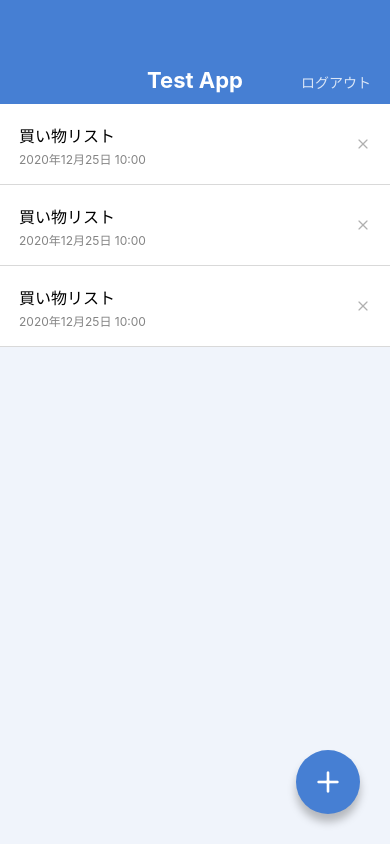
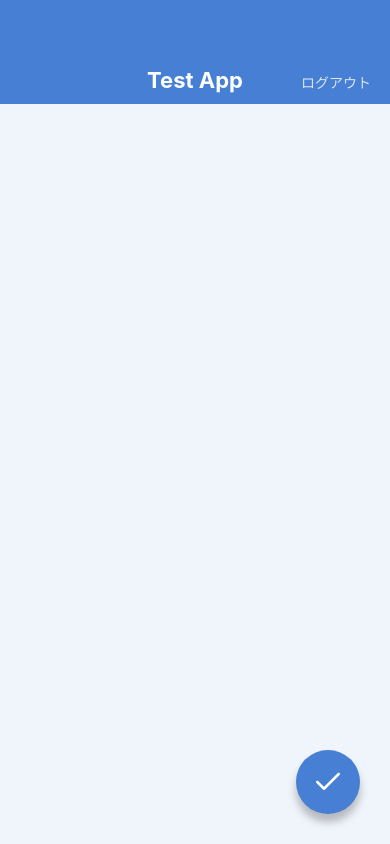
Before and after one commit to iriemomoka/test_app, a React Native app: screen / in a window 390 px wide. Built offline with nearby package versions, Linux system fonts and the light colour scheme.

Commit message:
Create MemoEditScreen and MemoCreateScreen

```diff
--- a/App.jsx
+++ b/App.jsx
@@ -1,10 +1,12 @@
 import React from 'react';
 
-import MemoListScreen from './src/screens/MemoListScreen';
-// import MemoDetaileScree from './src/screens/MemoDetailScreen';
+// import MemoListScreen from './src/screens/MemoListScreen';
+// import MemoDetaileScreen from './src/screens/MemoDetailScreen';
+// import MemoEditScreen from './src/screens/MemoEditScreen';
+import MemoCreateScreen from './src/screens/MemoCreateScreen';
 
 export default function App() {
   return (
-    <MemoListScreen />
+    <MemoCreateScreen />
   );
 }
--- /dev/null
+++ b/src/screens/MemoCreateScreen.jsx
@@ -0,0 +1,37 @@
+import React from 'react';
+import {
+   View, TextInput, StyleSheet, KeyboardAvoidingView,
+} from 'react-native';
+
+import AppBer from '../components/AppBer';
+import CircleButton from '../components/CircleButton';
+
+export default function MemoCreateScreen() {
+  return (
+    <KeyboardAvoidingView behavior="height" style={styles.container}>
+      <AppBer />
+      <View style={styles.inputContainer}>
+        <TextInput value="" multiline style={styles.input} />
+      </View>
+      <CircleButton name="check" />
+    </KeyboardAvoidingView>
+  );
+}
+
+const styles = StyleSheet.create({
+  container: {
+    flex: 1,
+    backgroundColor: '#f0f4fb',
+  },
+  inputContainer: {
+    flex: 1,
+    paddingHorizontal: 27,
+    paddingVertical: 32,
+  },
+  input: {
+    flex: 1,
+    textAlignVertical: 'top',
+    fontSize: 16,
+    lineHeight: 24,
+  },
+});
--- /dev/null
+++ b/src/screens/MemoEditScreen.jsx
@@ -0,0 +1,37 @@
+import React from 'react';
+import {
+   View, TextInput, StyleSheet, KeyboardAvoidingView,
+} from 'react-native';
+
+import AppBer from '../components/AppBer';
+import CircleButton from '../components/CircleButton';
+
+export default function MemoEditScreen() {
+  return (
+    <KeyboardAvoidingView behavior="height" style={styles.container}>
+      <AppBer />
+      <View style={styles.inputContainer}>
+        <TextInput value="買い物リスト" multiline style={styles.input} />
+      </View>
+      <CircleButton name="check" />
+    </KeyboardAvoidingView>
+  );
+}
+
+const styles = StyleSheet.create({
+  container: {
+    flex: 1,
+    backgroundColor: '#f0f4fb',
+  },
+  inputContainer: {
+    flex: 1,
+    paddingHorizontal: 27,
+    paddingVertical: 32,
+  },
+  input: {
+    flex: 1,
+    textAlignVertical: 'top',
+    fontSize: 16,
+    lineHeight: 24,
+  },
+});
```
